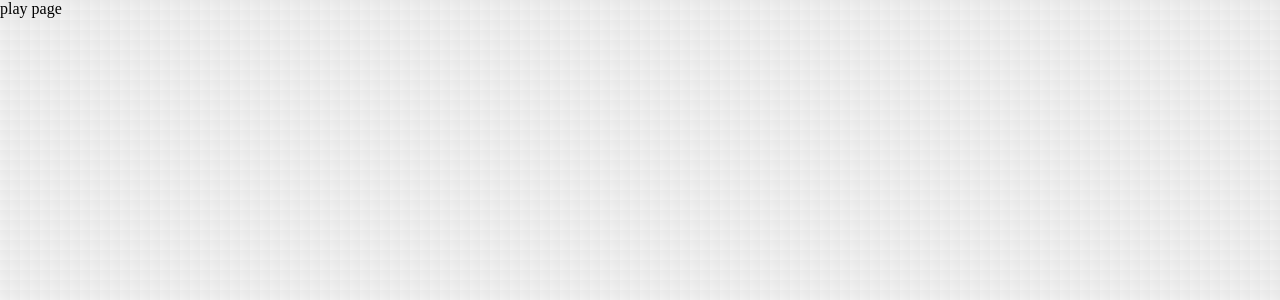
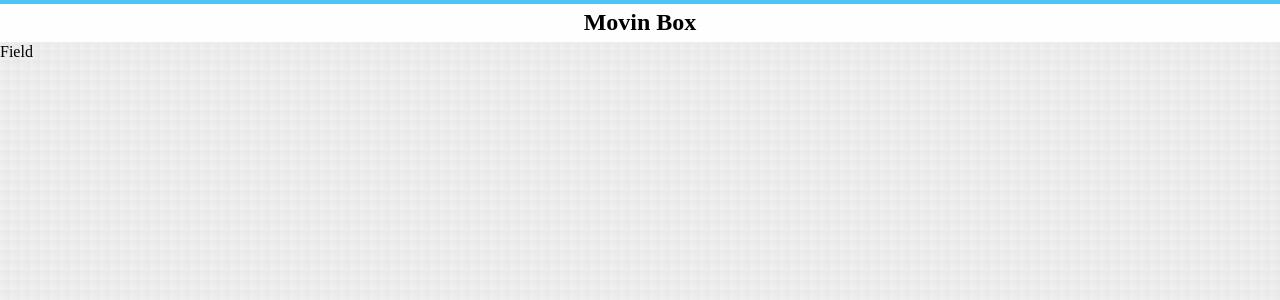
Before and after one commit to sottar/movin_box, a React app: page /play/1 in a window 1280 px wide. Shown: the top 300 px of the page. Built offline with nearby package versions, Linux system fonts and the light colour scheme.

Commit message:
add Field page and pass props from Play

```diff
--- /dev/null
+++ b/src/Types.jsx
@@ -0,0 +1,22 @@
+/* @flow */
+
+export type BoxInfo = {
+  id: number;
+  position: Array<number>;
+  color: string;
+  cleared: boolean;
+};
+
+export type GoalInfo = {
+  id: number;
+  position: Array<number>;
+  color: string;
+  cleared: boolean;
+};
+
+export type FieldInfo = {
+  matrix: Array<number>;
+  availablePositions: Array<Array<number>>;
+  boxInfo: Array<BoxInfo>;
+  goalInfo: Array<GoalInfo>;
+}
--- /dev/null
+++ b/src/components/Field.jsx
@@ -0,0 +1,12 @@
+/* @flow */
+import React from 'react';
+
+export default class Field extends React.Component {
+  render() {
+    return (
+      <div>
+        Field
+      </div>
+    );
+  }
+}
--- /dev/null
+++ b/src/components/FieldList.jsx
@@ -0,0 +1,7 @@
+/* @flow */
+import type {FieldInfo} from '../Types';
+import { Level1 } from '../fields/Level1';
+
+export const FieldList: Array<FieldInfo> = [
+  Level1,
+];
--- a/src/components/Play.jsx
+++ b/src/components/Play.jsx
@@ -1,10 +1,47 @@
 /* @flow */
 import React from 'react';
+import Header from './Header';
+import Field from './Field';
+import type { BoxInfo, GoalInfo } from '../Types';
+import { FieldList } from './FieldList';
 
 export default class Play extends React.Component {
+  state: {
+    matrix: Array<number>,
+    availablePositions: Array<Array<number>>,
+    boxInfo: Array<BoxInfo>,
+    goalInfo: Array<GoalInfo>,
+  }
+  constructor(props: any) {
+    super(props);
+    this.state = {
+      matrix: [0, 0],
+      availablePositions: [],
+      boxInfo: [],
+      goalInfo: [],
+    };
+  }
+  componentWillMount() {
+    const currentFiled = FieldList[this.props.params.level - 1];
+    this.setState({
+      matrix: currentFiled.matrix,
+      availablePositions: currentFiled.availablePositions,
+      boxInfo: currentFiled.boxInfo,
+      goalInfo: currentFiled.goalInfo,
+    });
+  }
   render() {
     return (
-      <div>play page</div>
+      <div>
+        <Header />
+        <Field
+          level={this.props.level}
+          matrix={this.state.matrix}
+          availablePositions={this.state.availablePositions}
+          boxInfo={this.state.boxInfo}
+          GoalInfo={this.state.goalInfo}
+        />
+      </div>
     );
   }
 }
--- /dev/null
+++ b/src/fields/Level1.jsx
@@ -0,0 +1,53 @@
+/* @flow */
+import type {FieldInfo} from '../Types';
+
+export const Level1: FieldInfo = {
+  matrix: [5, 8],
+  availablePositions: [
+    [1,0,1,0,0,0,0,0,1,1],
+    [1,0,1,1,1,1,1,1,0,1],
+    [1,0,1,1,1,1,1,1,0,1],
+    [1,0,1,1,1,1,1,1,0,1],
+    [1,0,1,0,0,0,0,0,1,1],
+  ],
+  boxInfo: [
+    {
+      id: 1,
+      position: [3, 3],
+      color: 'red',
+      cleared: false,
+    },
+    {
+      id: 2,
+      position: [3, 4],
+      color: 'red',
+      cleared: false,
+    },
+    {
+      id: 3,
+      position: [3, 5],
+      color: 'red',
+      cleared: false,
+    },
+  ],
+  goalInfo: [
+    {
+      id: 1,
+      position: [6, 3],
+      color: 'red',
+      cleared: false,
+    },
+    {
+      id: 2,
+      position: [6, 4],
+      color: 'red',
+      cleared: false,
+    },
+    {
+      id: 3,
+      position: [6, 5],
+      color: 'red',
+      cleared: false,
+    },
+  ],
+};
```
